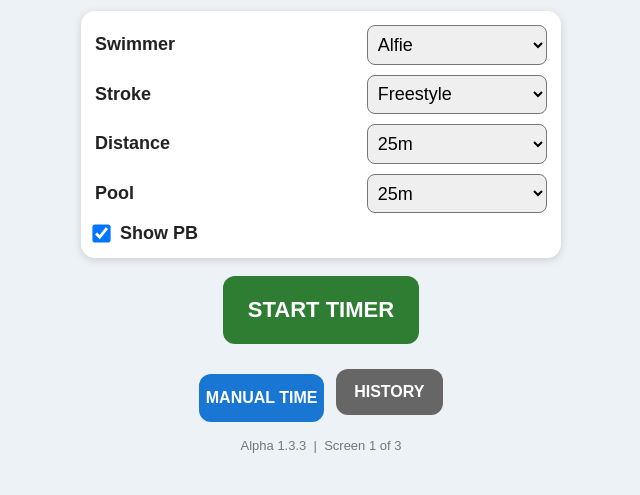
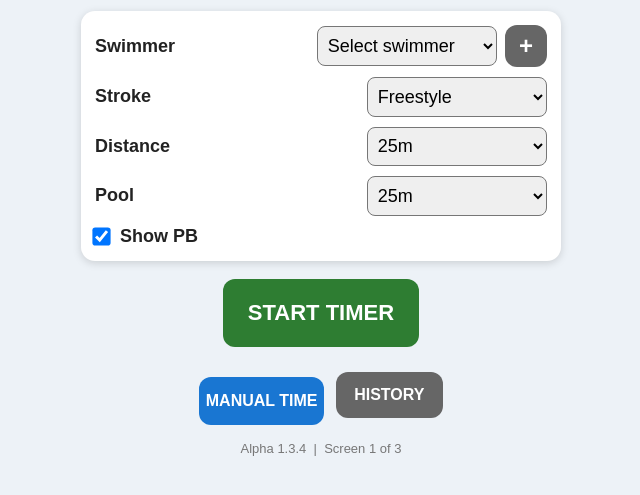
Before and after one commit to VirgEver/PoolsideParent, a plain HTML site: page index.html in a window 1280 px wide. Shown: the part 53-548 px from the top of the page, without its empty margins (319-959 px from the left). Drawn offline with Linux system fonts and the light colour scheme.

Commit message:
Add dynamic swimmer selector UI

```diff
--- a/index.html
+++ b/index.html
@@ -10,7 +10,7 @@
         content="width=device-width, initial-scale=1.0">
 
     <title>
-        Poolside Parent - Alpha 1.3.3
+        Poolside Parent - Alpha 1.3.4
     </title>
 
     <link
@@ -19,8 +19,8 @@
 
     <style>
         /* =====================================================
-           Alpha 1.3.3
-           Main Screen UI Housekeeping
+           Alpha 1.3.4
+           Main Screen UI + Swimmer Management
         ===================================================== */
 
         #setupScreen{
@@ -47,6 +47,26 @@
 
         #setupScreen .checkboxRow label{
             white-space:nowrap;
+        }
+
+        .swimmerControl{
+            display:flex;
+            align-items:center;
+            gap:8px;
+        }
+
+        .swimmerControl select{
+            margin:0;
+        }
+
+        #addSwimmerButton{
+            width:42px;
+            height:42px;
+            min-width:42px;
+            padding:0;
+            margin:0;
+            font-size:24px;
+            line-height:1;
         }
 
         .setupSecondaryActions{
@@ -115,17 +135,21 @@
                     Swimmer
                 </label>
 
-                <select id="swimmer">
+                <div class="swimmerControl">
 
-                    <option>
-                        Alfie
-                    </option>
+                    <select id="swimmer">
+                    </select>
 
-                    <option>
-                        Zane
-                    </option>
+                    <button
+                        id="addSwimmerButton"
+                        class="smallButton"
+                        type="button"
+                        aria-label="Add swimmer"
+                        title="Add swimmer">
+                        +
+                    </button>
 
-                </select>
+                </div>
 
             </div>
 
@@ -258,7 +282,7 @@
 
 
         <div class="footer">
-            Alpha 1.3.3&nbsp;&nbsp;|&nbsp;&nbsp;Screen 1 of 3
+            Alpha 1.3.4&nbsp;&nbsp;|&nbsp;&nbsp;Screen 1 of 3
         </div>
 
     </section>
@@ -319,7 +343,7 @@
 
 
         <div class="footer">
-            Alpha 1.3.3&nbsp;&nbsp;|&nbsp;&nbsp;Screen 2 of 3
+            Alpha 1.3.4&nbsp;&nbsp;|&nbsp;&nbsp;Screen 2 of 3
         </div>
 
     </section>
@@ -356,7 +380,7 @@
 
 
         <div class="footer">
-            Alpha 1.3.3&nbsp;&nbsp;|&nbsp;&nbsp;Screen 3 of 3
+            Alpha 1.3.4&nbsp;&nbsp;|&nbsp;&nbsp;Screen 3 of 3
         </div>
 
     </section>
@@ -380,8 +404,6 @@
         <div class="row">
             <label>Swimmer</label>
             <select id="manualSwimmer">
-                <option>Alfie</option>
-                <option>Zane</option>
             </select>
         </div>
 
@@ -460,7 +482,7 @@
 
 
     <div class="footer">
-        Alpha 1.3.3&nbsp;&nbsp;|&nbsp;&nbsp;Screen 4 of 5
+        Alpha 1.3.4&nbsp;&nbsp;|&nbsp;&nbsp;Screen 4 of 5
     </div>
 
 </section>
@@ -529,6 +551,7 @@
 
 
 <script src="js/storage.js"></script>
+<script src="js/swimmers.js"></script>
 <script src="js/export.js"></script>
 <script src="js/timer.js"></script>
 <script src="js/manual-time.js"></script>
@@ -536,6 +559,11 @@
 <script src="js/app.js"></script>
 
 
+<script>
+    initialiseSwimmers();
+</script>
+
+
 </body>
 
 </html>
```
